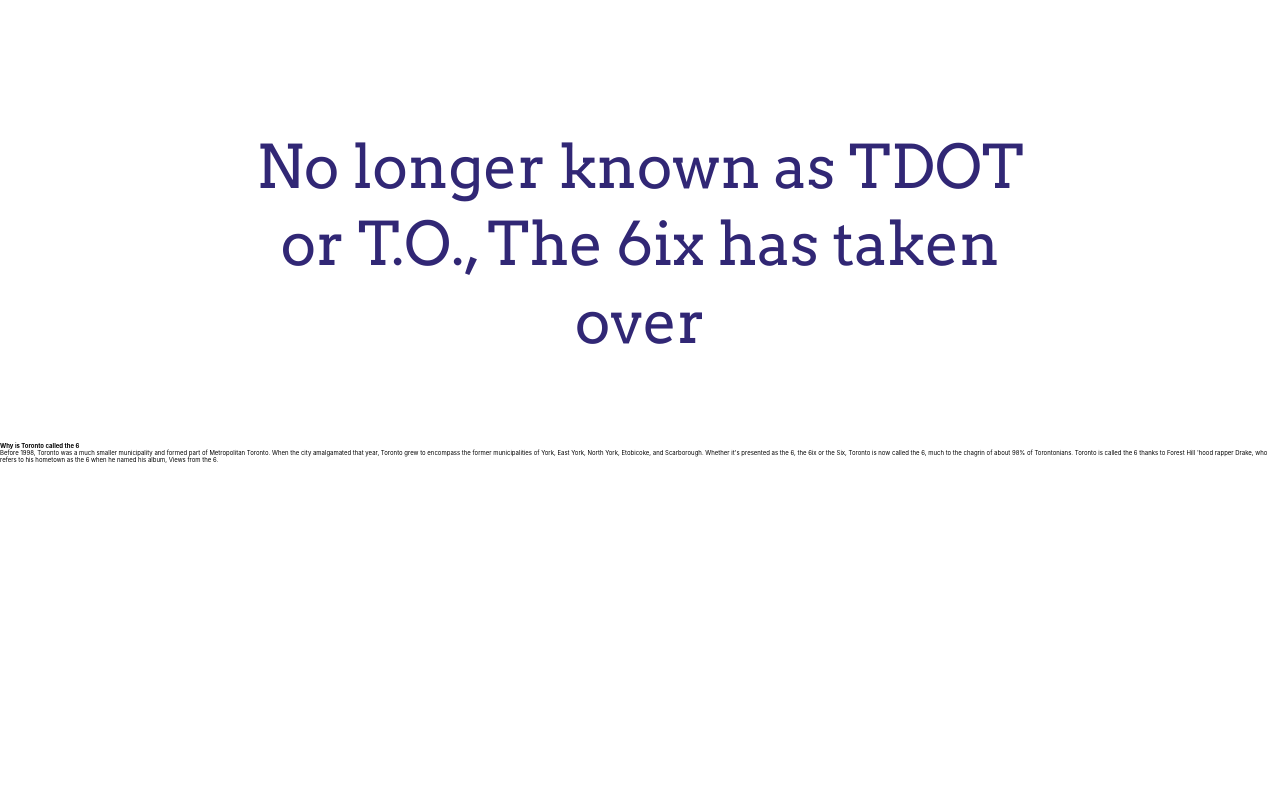
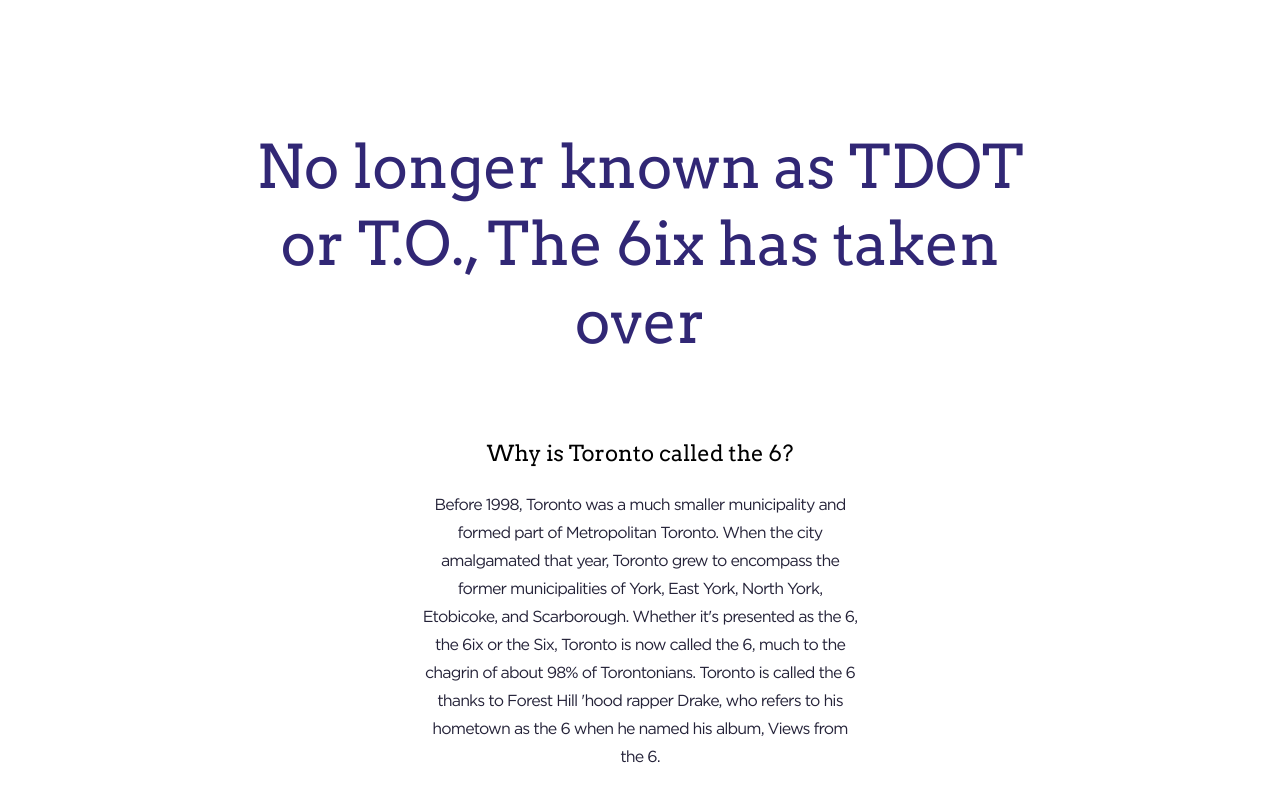
Before and after one commit to JuanTValdez/Living-in-the-Six, a React (Create React App) app: page / in a window 1280 px wide. Shown: the part 880-1682 px from the top of the page. Before the commit the page ends 1343 px from the top, so only its background shows below. Built offline with nearby package versions, Linux system fonts and the light colour scheme.

Commit message:
section-1 heading finished

```diff
--- a/src/components/Home.js
+++ b/src/components/Home.js
@@ -68,20 +68,25 @@
 					</form>
 				</div>
 			</div>
-			<h1 className='headline font-size-60'>
-				No longer known as TDOT or T.O., The 6ix has taken over
-			</h1>
-			<h5 className='sub-heading'>Why is Toronto called the 6</h5>
-			<p className='headline-info'>
-				Before 1998, Toronto was a much smaller municipality and formed part of
-				Metropolitan Toronto. When the city amalgamated that year, Toronto grew
-				to encompass the former municipalities of York, East York, North York,
-				Etobicoke, and Scarborough. Whether it's presented as the 6, the 6ix or
-				the Six, Toronto is now called the 6, much to the chagrin of about 98%
-				of Torontonians. Toronto is called the 6 thanks to Forest Hill 'hood
-				rapper Drake, who refers to his hometown as the 6 when he named his
-				album, Views from the 6.
-			</p>
+
+			<section className='section-1'>
+				<h1 className='headline font-size-60'>
+					No longer known as TDOT or T.O., The 6ix has taken over
+				</h1>
+				<h5 className='sub-heading font-size-22'>
+					Why is Toronto called the 6?
+				</h5>
+				<p className='headline-info font-size-16'>
+					Before 1998, Toronto was a much smaller municipality and formed part
+					of Metropolitan Toronto. When the city amalgamated that year, Toronto
+					grew to encompass the former municipalities of York, East York, North
+					York, Etobicoke, and Scarborough. Whether it's presented as the 6, the
+					6ix or the Six, Toronto is now called the 6, much to the chagrin of
+					about 98% of Torontonians. Toronto is called the 6 thanks to Forest
+					Hill 'hood rapper Drake, who refers to his hometown as the 6 when he
+					named his album, Views from the 6.
+				</p>
+			</section>
 		</>
 	);
 }
--- a/src/styles/Home.css
+++ b/src/styles/Home.css
@@ -43,13 +43,37 @@
 	height: 32px;
 }
 
-.headline {
+.section-1 {
 	width: 65lvw;
-	font-family: 'Arvo-Regular';
-	font-weight: normal;
+	margin: 18rem auto 0;
 	text-align: center;
-	line-height: 1.29;
 
-	margin: 18rem auto 8.2rem;
-	color: var(--dark-slate-blue);
+	.headline {
+		font-family: 'Arvo-Regular';
+		font-weight: normal;
+		text-align: center;
+		line-height: 1.29;
+
+		margin-bottom: 8rem;
+		color: var(--dark-slate-blue);
+	}
+
+	.sub-heading {
+		font-family: 'Arvo-Regular';
+		font-weight: normal;
+		line-height: 1.2;
+		margin-bottom: 2.5rem;
+	}
+
+	.headline-info {
+		width: 53%;
+		margin: 0 auto 8rem;
+		text-align: center;
+		font-family: 'Gotham-Book';
+
+		text-align: center;
+		line-height: 1.75;
+		letter-spacing: -0.88px;
+		color: var(--dark);
+	}
 }
```
